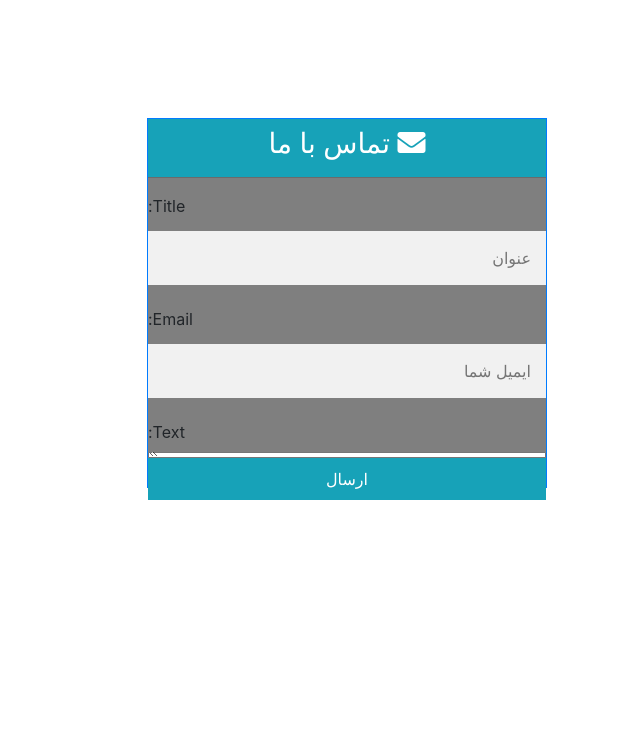
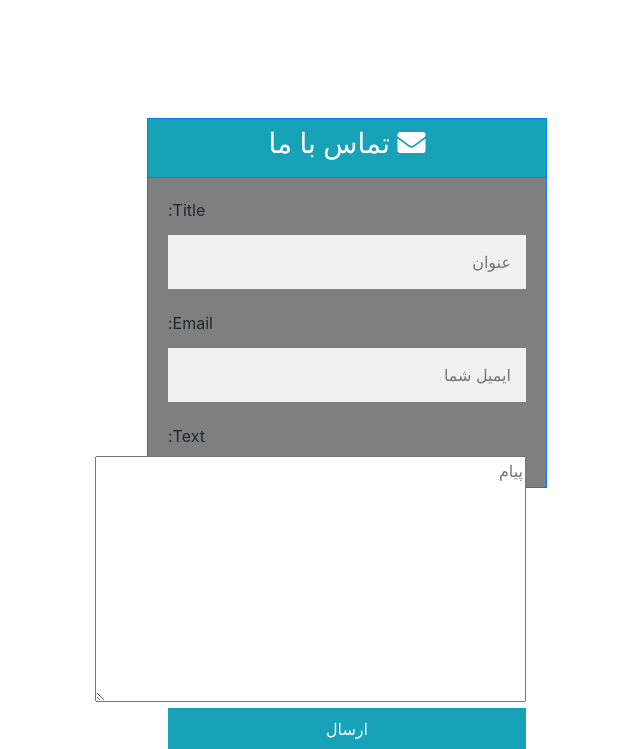
Before and after one commit to daniyalmarofi/webelopers, a Django app: page /contact in a window 1280 px wide. Shown: the part 219-968 px from the top of the page, without its empty margins (293-933 px from the left). Before the commit the page ends 719 px from the top, so only its background shows below. Run offline with Django 3.2, Linux system fonts and the light colour scheme; some libraries are stand-ins or nearby versions.

Commit message:
textarea

```diff
--- a/webel/templates/contact.html
+++ b/webel/templates/contact.html
@@ -3,7 +3,7 @@
 {% block content %}
 
     <div class="container">
-        <div class="d-flex justify-content-center h-400">
+        <div class="d-flex justify-content-center">
             <form action="/contact" method="post" id="contact_us_form">
                 {% csrf_token %}
 
@@ -14,20 +14,21 @@
                             <h3><i class="fa fa-envelope"></i> تماس با ما</h3>
                         </div>
                     </div>
-                    <div class="card-body p-2">
+                    <div class="card-body">
 
                         <!--Body-->
 
-                    </div>
                         {{ form }}
 
                         <div class="text-center">
                             <input type="submit" value="ارسال" class="btn btn-info btn-block rounded-0 py-2">
-                    </div>
-
                             {% if sent %}
                                 <div id="done">درخواست شما ثبت شد</div>
                             {% endif %}
+                        </div>
+
+
+                    </div>
 
 
                 </div>
```
Lines whose indentation alone changed are shown as unchanged.
